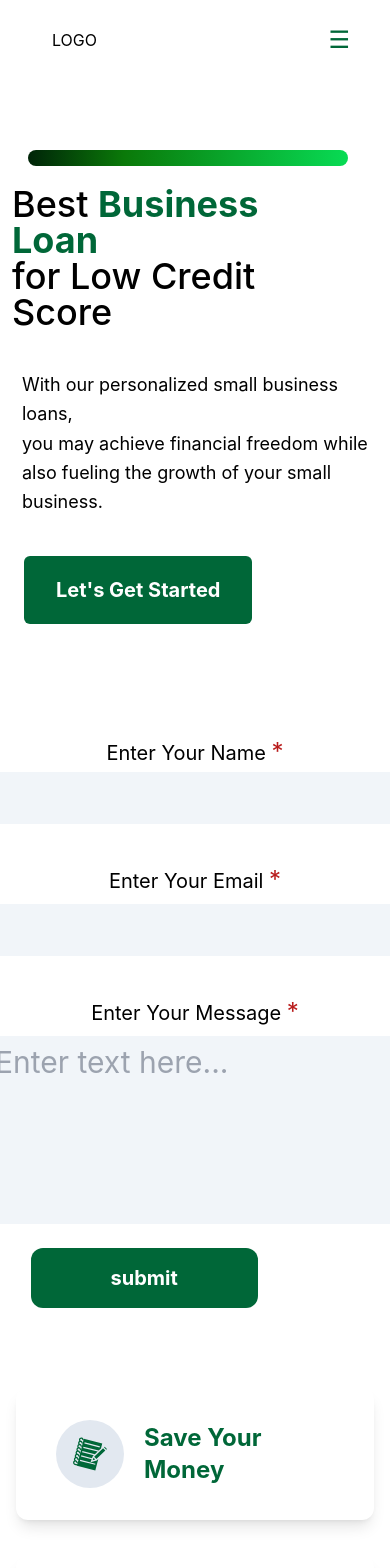
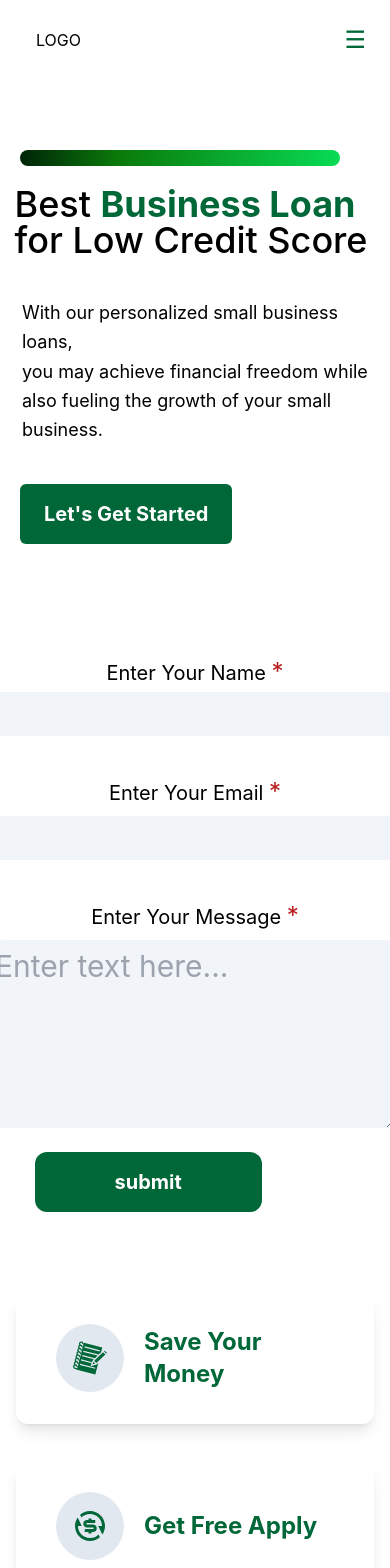
Before and after one commit to Outwerk/FirstProject, a React (Create React App) app: page / in a window 390 px wide. Shown: the top 1568 px of the page. Built offline with nearby package versions, Linux system fonts and the light colour scheme.

Commit message:
deploy on vercel

```diff
--- a/src/components/Form.js
+++ b/src/components/Form.js
@@ -37,19 +37,19 @@ export default function Form() {
             <div className='text-3xl p-4 m-2 flex flex-col items-center md:items-start gap-1'>
 
                 <label htmlFor='name' className='text-xl md:text-2xl'>Enter Your Name <span className='text-red-700 mt-2 text-2xl'>*</span></label>
-                <input value={name} onChange={(e)=> setName(e.target.value)} name='userName' className='ps-2 py-2 rounded-lg bg-slate-100' type='text' id='name' required />
+                <input value={name} onChange={(e)=> setName(e.target.value)} name='userName' className='py-1 md:ps-2 md:py-2 rounded-lg bg-slate-100' type='text' id='name' required />
             </div>
 
             <div className='text-3xl p-4 m-2 flex flex-col items-center md:items-start gap-2'>
 
                 <label htmlFor='email' className='text-xl md:text-2xl'>Enter Your Email <span className='text-red-700 mt-2 text-2xl'>*</span></label>
-                <input value={email} onChange={(e)=> setEmail(e.target.value)} type="email" name="userEmail" className='ps-2 py-2 rounded-lg bg-slate-100'  id='email' required />
+                <input value={email} onChange={(e)=> setEmail(e.target.value)} type="email" name="userEmail" className='py-1 md:ps-2 md:py-2 rounded-lg bg-slate-100'  id='email' required />
             </div>
 
             <div className='text-3xl p-4 m-2 flex flex-col items-center md:items-start gap-2'>
 
                 <label htmlFor='message' className='text-xl md:text-2xl'>Enter Your Message <span className='text-red-700 mt-2 text-2xl'>*</span></label>
-                <textarea value={message} onChange={(e)=> setMessage(e.target.value)}  rows="5" cols="20" className=' pt-2 px-1 md:px-1  rounded-lg bg-slate-100'  id="message" name='message' placeholder='Enter text here...' required></textarea>
+                <textarea value={message} onChange={(e)=> setMessage(e.target.value)}  rows="5" cols="20" className=' pt-2  md:px-1 mx-5 md:mx-0 rounded-lg bg-slate-100'  id="message" name='message' placeholder='Enter text here...' required></textarea>
             </div>
 
             <button className=' bg-[#006738] text-[#FFFFFF] p-4 px-20 rounded-xl text-xl font-bold hover:bg-[#04200E] transition-all duration-300 ms-24 cursor-pointer' type="submit" value="Send">submit</button>
--- a/src/components/Navbar.js
+++ b/src/components/Navbar.js
@@ -1,42 +1,16 @@
 import React from 'react'
-import { FaPhone,FaFacebook,FaQuestionCircle  } from "react-icons/fa";
-import { MdEmail } from "react-icons/md";
-import { FaTwitter } from "react-icons/fa";
-import { RiDrinks2Fill } from "react-icons/ri";
+import { FaPhone} from "react-icons/fa";
 import { Link } from 'react-router-dom'
+import TopNav from './TopNav';
+
 
 
 export default function Navbar() {
   return (
     <>
-      <div className='w-full h-10 md:flex hidden justify-between px-52 items-center bg-black text-white'>
 
-        <div className='flex justify-center items-center gap-5'>
-          <div className='text-2xl text-[#36a05b] '><MdEmail/></div>
-          <p className='text-slate-200 hover:text-[#006738]'> info@bizcashandcapital.com</p>
-        </div>
-
-
-
-        <div>
-          <ul className='flex justify-center items-center gap-4 list-none text-md'>
-            <li className='text-slate-200 hover:text-[#006738]'>Terms And condition</li>
-            <li className='text-slate-200 hover:text-[#006738]'>privacy</li>
-            <li className='text-slate-200 hover:text-[#006738]'>About</li>
-            <li className='text-slate-200 hover:text-[#006738]'><FaTwitter/></li>
-            <li className='text-slate-200 hover:text-[#006738]'><FaFacebook/></li>
-            <li className='text-slate-200 hover:text-[#006738]'><FaQuestionCircle/></li>
-            <li className='text-slate-200 hover:text-[#006738]'><RiDrinks2Fill/></li>
-
-          </ul>
-
-        </div>
-
-
-
-      </div>
-
-      <div className='flex md:justify-center justify-between md:px-0 px-10 items-center gap-10 w-full h-20'>
+      <TopNav/>
+      <div className='flex md:justify-center justify-between md:px-0 px-6 items-center gap-10 w-full h-20'>
         <div className='cursor-pointer'><Link to="/form" ><h2 className='p-3 px- cursor-pointer'> LOGO</h2></Link></div>
         <div className='md:flex hidden justify-center items-center gap-1 bg-slate-100 rounded-lg text-xl'>
           <Link to="/" ><h2 className='p-3 px- cursor-pointer'>Loan Program</h2></Link>
--- a/src/components/TopNav.js
+++ b/src/components/TopNav.js
@@ -1,9 +1,37 @@
 import React from 'react'
+import { FaFacebook,FaQuestionCircle  } from "react-icons/fa";
+import { MdEmail } from "react-icons/md";
+import { FaTwitter } from "react-icons/fa";
+import { RiDrinks2Fill } from "react-icons/ri";
+
 
 export default function TopNav() {
   return (
+    <div className='w-full h-10 md:flex hidden justify-between px-52 items-center bg-black text-white'>
+
+    <div className='flex justify-center items-center gap-5'>
+      <div className='text-2xl text-[#36a05b] '><MdEmail/></div>
+      <p className='text-slate-200 hover:text-[#006738]'> info@bizcashandcapital.com</p>
+    </div>
+
+
+
     <div>
+      <ul className='flex justify-center items-center gap-4 list-none text-md'>
+        <li className='text-slate-200 hover:text-[#006738]'>Terms And condition</li>
+        <li className='text-slate-200 hover:text-[#006738]'>privacy</li>
+        <li className='text-slate-200 hover:text-[#006738]'>About</li>
+        <li className='text-slate-200 hover:text-[#006738]'><FaTwitter/></li>
+        <li className='text-slate-200 hover:text-[#006738]'><FaFacebook/></li>
+        <li className='text-slate-200 hover:text-[#006738]'><FaQuestionCircle/></li>
+        <li className='text-slate-200 hover:text-[#006738]'><RiDrinks2Fill/></li>
+
+      </ul>
 
     </div>
+
+
+
+  </div>
   )
 }
--- a/src/pages/HeroSection.js
+++ b/src/pages/HeroSection.js
@@ -2,21 +2,24 @@ import React from 'react'
 import Form from '../components/Form'
 import "../App.css"
 import Cards from '../components/cards'
-
+import { useNavigate } from 'react-router-dom'
 
 
 export default function HeroSection() {
+    const navigate = useNavigate()
     return (
         < >
-            <div  className='w-full flex justify-center md:justify-evenly items-center gap-3 flex-wrap md:flex-nowrap mt-[-20px] '>
+            <div className='w-full flex justify-center md:justify-evenly items-center gap-3 flex-wrap md:flex-nowrap mt-[-20px] '>
 
 
                 {/* Div for Content */}
                 <div className='flex justify-center md:justify-start items-center self-center  md:self-start flex-col gap-5 mt-[-50px] md:mt-2 p-3 md:p-0'>
 
-                    <div className='self-start ms-4 md:ms-2 min-h-4 mt-32 min-w-80 md:min-w-96 bar rounded-full'></div>
 
-                    <div className='me-10 md:me-0 '>
+                    {/* Bar On heading */}
+                    <div className='self-start ms-2 min-h-4 mt-32 min-w-80 md:min-w-96 bar rounded-full'></div>
+
+                    <div className='me-2 md:me-0 '>
                         <h1 className='text-4xl md:text-[80px] leading-none font-medium'>
                             Best <span className='text-[#006738] font-bold'>Business Loan <br /></span>for Low Credit Score
                         </h1>
@@ -30,7 +33,11 @@ export default function HeroSection() {
                         </p>
                     </div>
 
-                    <button className='ms-3 md:ms-2 mt-5 md:mt-10 self-start bg-[#006738] text-[#FFFFFF] p-5 px-8 rounded-md text-xl font-bold hover:bg-[#04200E] transition-all duration-300 cursor-pointer'>Let's Get Started</button>
+                    <button
+                    onClick={()=>{
+                        navigate("/form")
+                    }}
+                    className='ms-2 mt-5 md:mt-10 self-start bg-[#006738] text-[#FFFFFF] p-4 px-6 md:p-5 md:px-8 rounded-md text-xl font-bold hover:bg-[#04200E] transition-all duration-300 cursor-pointer'>Let's Get Started</button>
                 </div>
                 {/* Div for Content  Ends Here*/}
 
@@ -50,7 +57,7 @@ export default function HeroSection() {
             </div>
 
             {/* Cards */}
-            <Cards/>
+            <Cards />
         </>
     )
 }
```
